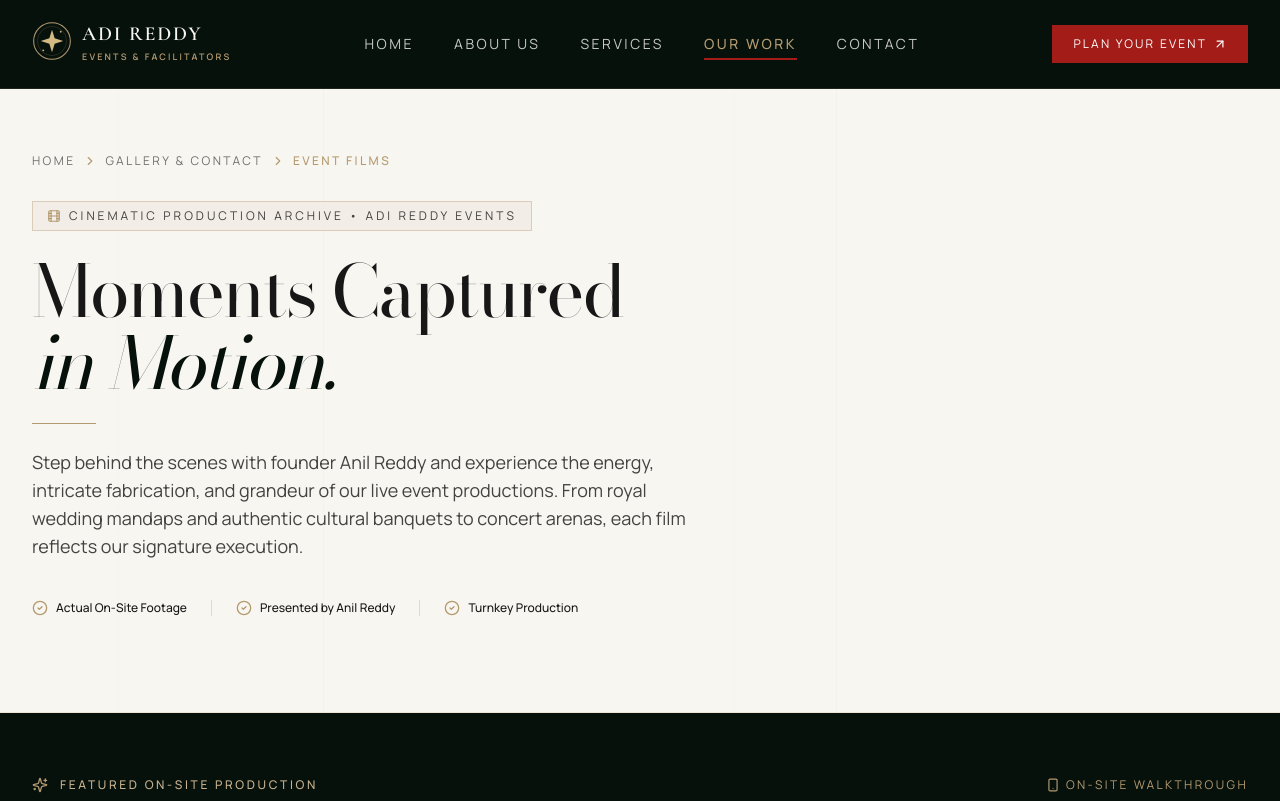
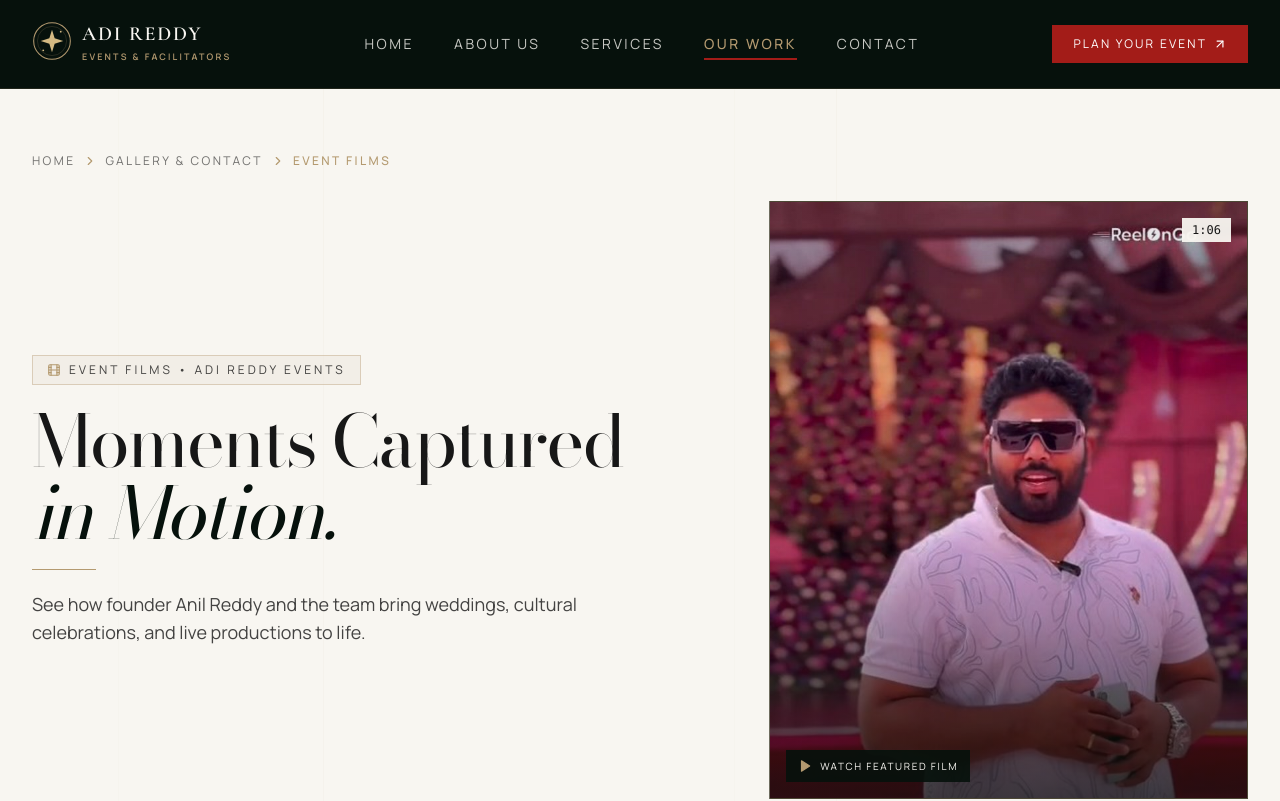
Before and after one commit to toshitsai9-star/events, a React (Vite) app: page /our-work in a window 1280 px wide. Shown: the top 801 px of the page. Built offline with nearby package versions, Linux system fonts and the light colour scheme.

Commit message:
Add Event Films hero image and trim repeated content

```diff
--- a/src/components/services/ServicesShowcase.jsx
+++ b/src/components/services/ServicesShowcase.jsx
@@ -12,7 +12,7 @@ import SectionHeading from '../SectionHeading';
  */
 export default function ServicesShowcase() {
   const [expandedCategory, setExpandedCategory] = useState(null);
-  const [showAllMobileCategories, setShowAllMobileCategories] = useState(false);
+  const [showAllCategories, setShowAllMobileCategories] = useState(false);
   const categories = [
     {
       id: 'weddings',
@@ -221,7 +221,7 @@ export default function ServicesShowcase() {
                 id={`category-${cat.id}`}
                 className="service-category grid grid-cols-1 lg:grid-cols-12 gap-12 lg:gap-16 items-center group scroll-mt-28 reveal-init"
                 data-mobile-expanded={expandedCategory === cat.id}
-                data-mobile-hidden={index >= 3 && !showAllMobileCategories}
+                data-category-hidden={index >= 3 && !showAllCategories}
               >
                 <button
                   type="button"
@@ -356,10 +356,10 @@ export default function ServicesShowcase() {
         <button
           type="button"
           className="service-category__mobile-more"
-          aria-expanded={showAllMobileCategories}
+          aria-expanded={showAllCategories}
           onClick={() => setShowAllMobileCategories((visible) => !visible)}
         >
-          {showAllMobileCategories ? 'Show fewer categories' : 'Explore all 9 event services'}
+          {showAllCategories ? 'Show fewer categories' : 'View all 9 event services'}
         </button>
 
       </div>
--- a/src/pages/About.jsx
+++ b/src/pages/About.jsx
@@ -2,7 +2,6 @@ import React from 'react';
 import AboutHero from '../components/about/AboutHero';
 import AboutStory from '../components/about/AboutStory';
 import PlanningApproach from '../components/about/PlanningApproach';
-import WhyChooseAdhiReddy from '../components/about/WhyChooseAdhiReddy';
 import AboutCTA from '../components/about/AboutCTA';
 
 /**
@@ -20,9 +19,6 @@ export default function About() {
       {/* 5. Our Event Planning Approach: "From First Conversation to Final Celebration." */}
       <PlanningApproach />
 
-      {/* 6. Why Choose Adi Reddy Events: "Why Choose Us for Your Next Event?" */}
-      <WhyChooseAdhiReddy />
-
       {/* 8. Final Call to Action (Forest Green Background) */}
       <AboutCTA />
     </div>
--- a/src/pages/GalleryContact.jsx
+++ b/src/pages/GalleryContact.jsx
@@ -1,7 +1,6 @@
 import React from 'react';
 import GalleryContactHero from '../components/gallery-contact/GalleryContactHero';
 import ConsultationForm from '../components/gallery-contact/ConsultationForm';
-import ConsultationProcess from '../components/gallery-contact/ConsultationProcess';
 import '../styles/galleryContact.css';
 
 /**
@@ -12,7 +11,6 @@ export default function GalleryContact() {
     <div className="gallery-contact-page flex flex-col w-full">
       <GalleryContactHero />
       <ConsultationForm />
-      <ConsultationProcess />
     </div>
   );
 }
--- a/src/pages/Home.jsx
+++ b/src/pages/Home.jsx
@@ -2,7 +2,6 @@ import React from 'react';
 import EventHeroSection from '../components/avatar-hero/EventHeroSection';
 import IntroSection from '../components/home/IntroSection';
 import SpecialtiesSection from '../components/home/SpecialtiesSection';
-import WhyChooseUsSection from '../components/home/WhyChooseUsSection';
 import WorkPreviewSection from '../components/home/WorkPreviewSection';
 import HomeCTASection from '../components/home/HomeCTASection';
 
@@ -14,9 +13,8 @@ import HomeCTASection from '../components/home/HomeCTASection';
  *    (All talking avatar, speech, audio, and video capabilities integrated directly into the portrait - no separate sections).
  * 2. IntroSection: "More Than Events. We Create Experiences."
  * 3. SpecialtiesSection: 8 Comprehensive Event Categories.
- * 4. WhyChooseUsSection: Editorial Standards & Value Propositions.
- * 5. WorkPreviewSection: Photographic Showcase.
- * 6. HomeCTASection: Consultation Inquiries & Contact Suite.
+ * 4. WorkPreviewSection: Photographic Showcase.
+ * 5. HomeCTASection: Consultation Inquiries & Contact Suite.
  */
 export default function Home() {
   return (
@@ -30,13 +28,10 @@ export default function Home() {
       {/* 3. Event Specialties */}
       <SpecialtiesSection />
 
-      {/* 4. Why Choose Us */}
-      <WhyChooseUsSection />
-
-      {/* 5. Curated Photographic Showcase */}
+      {/* 4. Curated Photographic Showcase */}
       <WorkPreviewSection />
 
-      {/* 6. Closing Booking Call to Action */}
+      {/* 5. Closing Booking Call to Action */}
       <HomeCTASection />
     </div>
   );
--- a/src/pages/Portfolio.jsx
+++ b/src/pages/Portfolio.jsx
@@ -15,7 +15,6 @@ import {
   Volume2,
   VolumeX,
   Camera,
-  CheckCircle2,
   Smartphone,
   Layers3,
   LayoutGrid
@@ -121,42 +120,34 @@ export default function Portfolio() {
             <span className="text-gold font-medium">Event Films</span>
           </nav>
 
-          <div className="max-w-3xl space-y-6 text-left">
+          <div className="grid grid-cols-1 lg:grid-cols-12 gap-8 lg:gap-12 items-center">
+            <div className="lg:col-span-7 space-y-5 text-left">
               <div className="inline-flex items-center space-x-2 px-3.5 py-1.5 border border-gold/40 bg-beige/50 text-[11px] sm:text-xs uppercase tracking-[0.25em] text-charcoal/80 font-sans">
                 <Film className="w-3.5 h-3.5 text-gold flex-shrink-0" />
-              <span>Cinematic Production Archive • Adi Reddy Events</span>
+                <span>Event Films • Adi Reddy Events</span>
               </div>
-
               <h1 className="font-serif text-4xl sm:text-5xl md:text-6xl lg:text-7xl font-normal text-charcoal leading-[1.08] tracking-tight">
                 Moments Captured <br className="hidden sm:inline" />
                 <span className="italic font-light text-forest">in Motion.</span>
               </h1>
-
               <div className="w-16 h-[1px] bg-gold" />
-
-            <p className="font-sans text-base sm:text-lg text-charcoal/80 max-w-2xl leading-relaxed font-light">
-              Step behind the scenes with founder Anil Reddy and experience the energy,
-              intricate fabrication, and grandeur of our live event productions.
-              From royal wedding mandaps and authentic cultural banquets to concert arenas, each film reflects our signature execution.
+              <p className="font-sans text-base sm:text-lg text-charcoal/80 max-w-xl leading-relaxed font-light">
+                See how founder Anil Reddy and the team bring weddings, cultural celebrations, and live productions to life.
               </p>
-
-            {/* Quick Stats Badges */}
-            <div className="pt-4 flex flex-wrap items-center gap-6 text-xs font-sans text-charcoal/70">
-              <div className="flex items-center space-x-2">
-                <CheckCircle2 className="w-4 h-4 text-gold" />
-                <span className="font-medium text-charcoal">Actual On-Site Footage</span>
             </div>
-              <div className="w-[1px] h-4 bg-gold/30 hidden sm:block"></div>
-              <div className="flex items-center space-x-2">
-                <CheckCircle2 className="w-4 h-4 text-gold" />
-                <span className="font-medium text-charcoal">Presented by Anil Reddy</span>
-              </div>
-              <div className="w-[1px] h-4 bg-gold/30 hidden sm:block"></div>
-              <div className="flex items-center space-x-2">
-                <CheckCircle2 className="w-4 h-4 text-gold" />
-                <span className="font-medium text-charcoal">Turnkey Production</span>
-              </div>
-            </div>
+            {featuredVideo && (
+              <button type="button" onClick={() => handleOpenVideo(featuredVideo)}
+                className="group relative lg:col-span-5 w-full aspect-[16/10] lg:aspect-[4/5] overflow-hidden border border-gold/40 bg-forest shadow-card text-left"
+                aria-label={`Play featured film: ${featuredVideo.title}`}>
+                <img src={featuredVideo.posterUrl} alt={`${featuredVideo.categoryLabel} event film`}
+                  className="w-full h-full object-cover transition-transform duration-700 group-hover:scale-105" fetchPriority="high" />
+                <div className="absolute inset-0 bg-gradient-to-t from-forest/75 via-transparent to-forest/10" />
+                <span className="absolute left-4 bottom-4 inline-flex items-center gap-2 px-3 py-2 bg-forest/90 text-ivory text-[10px] uppercase tracking-[0.16em]">
+                  <Play className="w-3.5 h-3.5 fill-current text-gold" />Watch featured film
+                </span>
+                <span className="absolute top-4 right-4 px-2.5 py-1 bg-ivory/95 font-mono text-xs text-charcoal">{featuredVideo.duration}</span>
+              </button>
+            )}
           </div>
         </div>
       </section>
--- a/src/styles/servicesMobileCards.css
+++ b/src/styles/servicesMobileCards.css
@@ -1,29 +1,17 @@
-/* Mobile-only compact category cards for the Services page. */
-.service-category__mobile-toggle,
-.service-category__mobile-more { display: none; }
+/* Progressive service list keeps the page concise on every screen. */
+.service-category__mobile-toggle { display: none; }
+#services-showcase .service-category[data-category-hidden="true"] { display: none !important; }
+#services-showcase .service-category__mobile-more {
+  display: flex; align-items: center; justify-content: center;
+  width: min(100%, 24rem); min-height: 48px; margin: 1.5rem auto 0; padding: .75rem 1rem;
+  border: 1px solid rgba(181, 158, 120, .58); background: transparent; color: #17352b;
+  font: 600 11px/1.2 'Plus Jakarta Sans', Inter, sans-serif; letter-spacing: .14em;
+  text-transform: uppercase; -webkit-tap-highlight-color: transparent;
+}
 .service-category__details { display: contents; }
 
 @media (max-width: 767px) {
-  #services-showcase .service-category[data-mobile-hidden="true"] {
-    display: none !important;
-  }
-
-  #services-showcase .service-category__mobile-more {
-    display: flex;
-    align-items: center;
-    justify-content: center;
-    width: 100%;
-    min-height: 48px;
-    margin-top: 14px;
-    padding: .75rem 1rem;
-    border: 1px solid rgba(181, 158, 120, .58);
-    background: transparent;
-    color: #17352b;
-    font: 600 11px/1.2 'Plus Jakarta Sans', Inter, sans-serif;
-    letter-spacing: .14em;
-    text-transform: uppercase;
-    -webkit-tap-highlight-color: transparent;
-  }
+  #services-showcase .service-category__mobile-more { width: 100%; margin-top: 14px; }
 
   #services-showcase .service-category__mobile-more:active {
     background: #17352b;
@@ -123,8 +111,8 @@
 }
 
 @media (min-width: 768px) {
-  .service-category__mobile-toggle,
-  .service-category__mobile-more { display: none !important; }
+  .service-category__mobile-toggle { display: none !important; }
+  #services-showcase .service-category__mobile-more { display: flex !important; }
   .service-category__details { display: contents !important; }
 }
 
```
Lines whose indentation alone changed are shown as unchanged.
